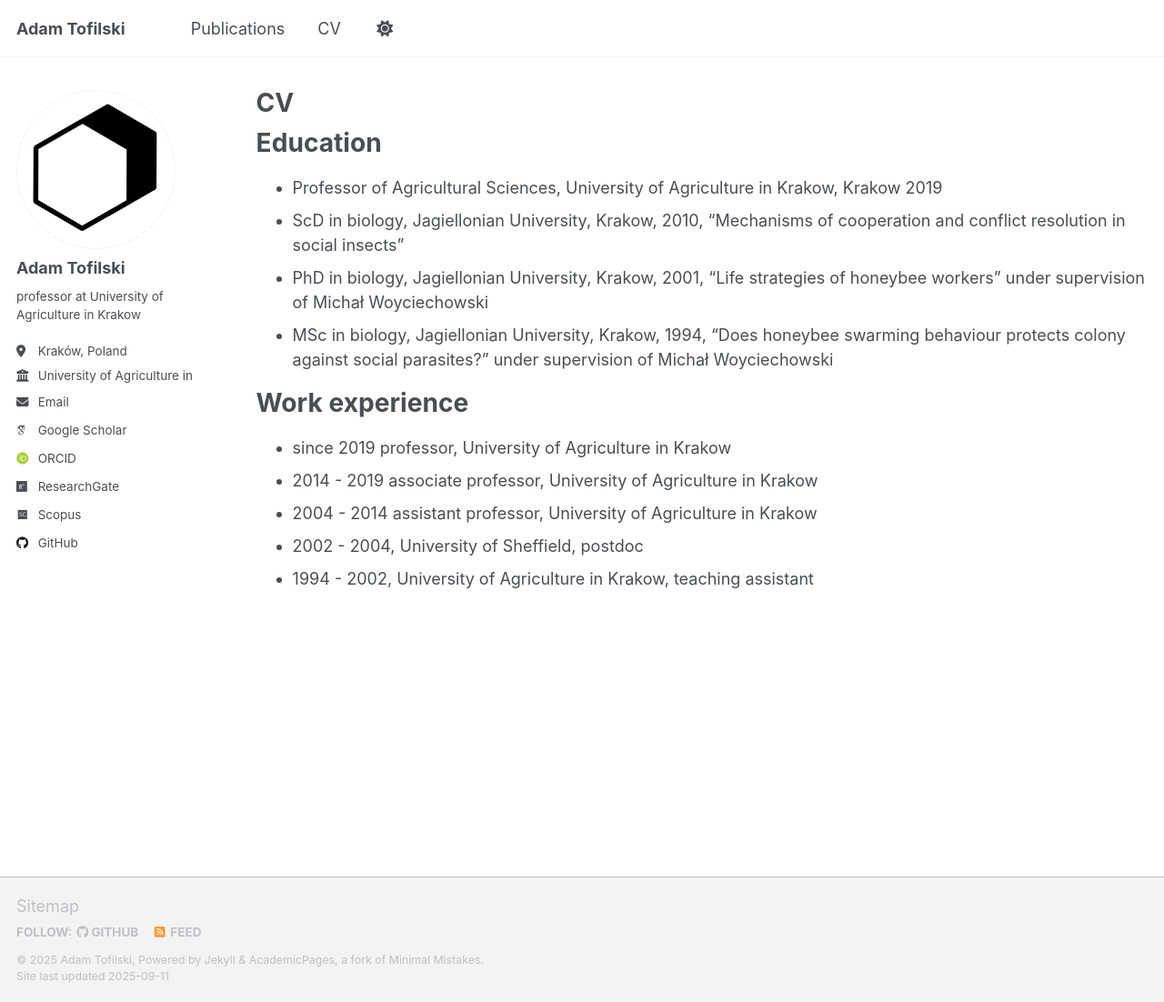
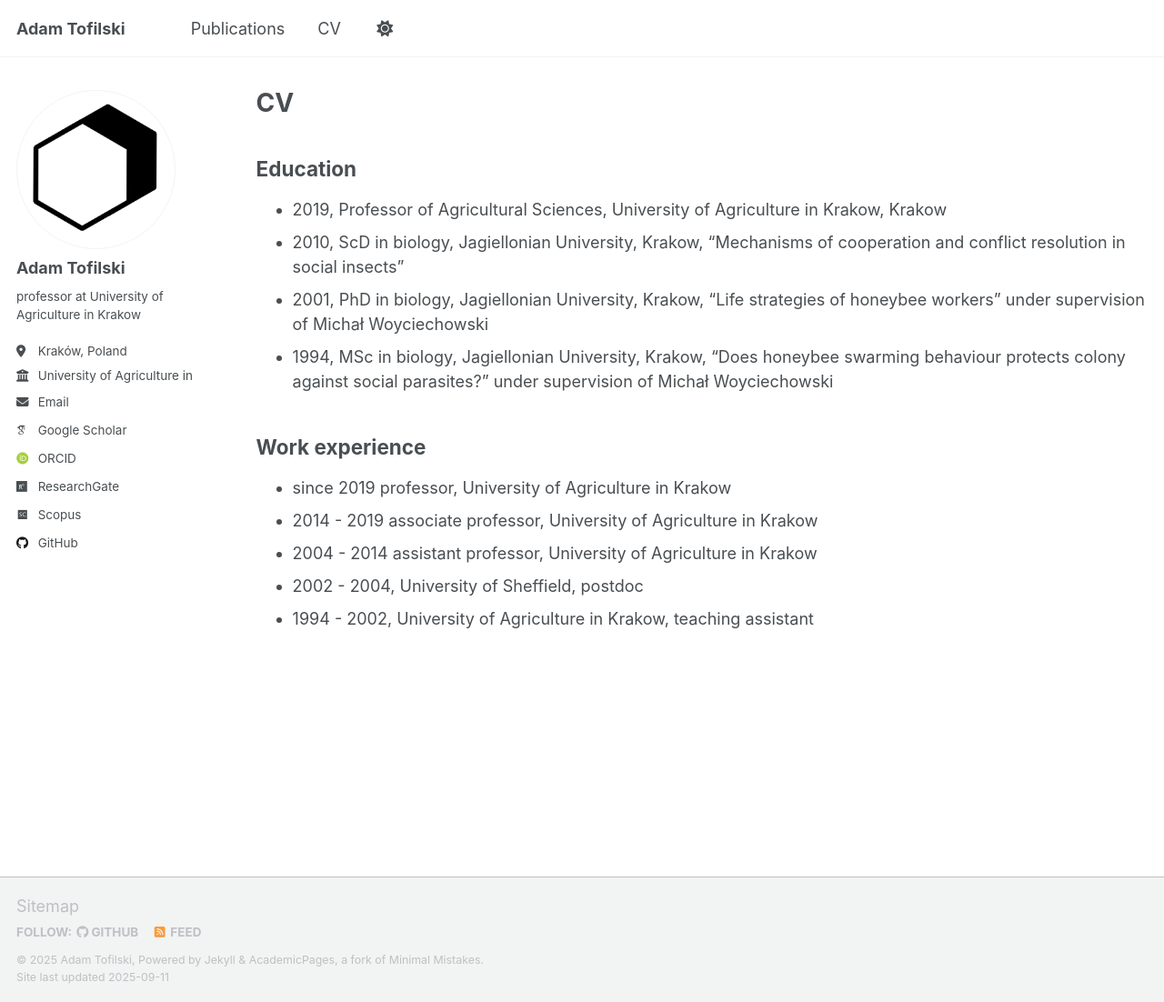
Before and after one commit to DrawWing/DrawWing.github.io, a Jekyll site: the page built from _pages/cv.md, in a window 1280 px wide and 1102 px high. Shown: the whole window at 91% size. Built offline with Jekyll 4.4.1, drawn with Linux system fonts in a browser that asks for light colours; some web fonts are replaced; a script that is not in the unit is left out.

Commit message:
remove files

```diff
--- a/_pages/cv.md
+++ b/_pages/cv.md
@@ -9,15 +9,13 @@ redirect_from:
 
 {% include base_path %}
 
-Education
-======
-*	Professor of Agricultural Sciences, University of Agriculture in Krakow, Krakow 2019
-*	ScD in biology, Jagiellonian University, Krakow, 2010, “Mechanisms of cooperation and conflict resolution in social insects”
-*	PhD in biology, Jagiellonian University, Krakow, 2001, “Life strategies of honeybee workers” under supervision of Michał Woyciechowski
-*	MSc in biology, Jagiellonian University, Krakow, 1994, “Does honeybee swarming behaviour protects colony against social parasites?” under supervision of Michał Woyciechowski
+## Education
+* 2019, Professor of Agricultural Sciences, University of Agriculture in Krakow, Krakow
+*	2010, ScD in biology, Jagiellonian University, Krakow, “Mechanisms of cooperation and conflict resolution in social insects”
+*	2001, PhD in biology, Jagiellonian University, Krakow, “Life strategies of honeybee workers” under supervision of Michał Woyciechowski
+*	1994, MSc in biology, Jagiellonian University, Krakow, “Does honeybee swarming behaviour protects colony against social parasites?” under supervision of Michał Woyciechowski
 
-Work experience
-======
+## Work experience
 *	since 2019 professor, University of Agriculture in Krakow
 *	2014 - 2019 associate professor, University of Agriculture in Krakow
 *	2004 - 2014 assistant professor, University of Agriculture in Krakow
```
Also changed, not shown: _pages/cv-json.md (deleted, +0 -17 lines), _pages/publications.html (deleted, +0 -33 lines), _pages/talks.html (deleted, +0 -16 lines), _pages/teaching.html (deleted, +0 -12 lines), files/bibtex1.bib (deleted, +0 -10 lines), 1 other file.
